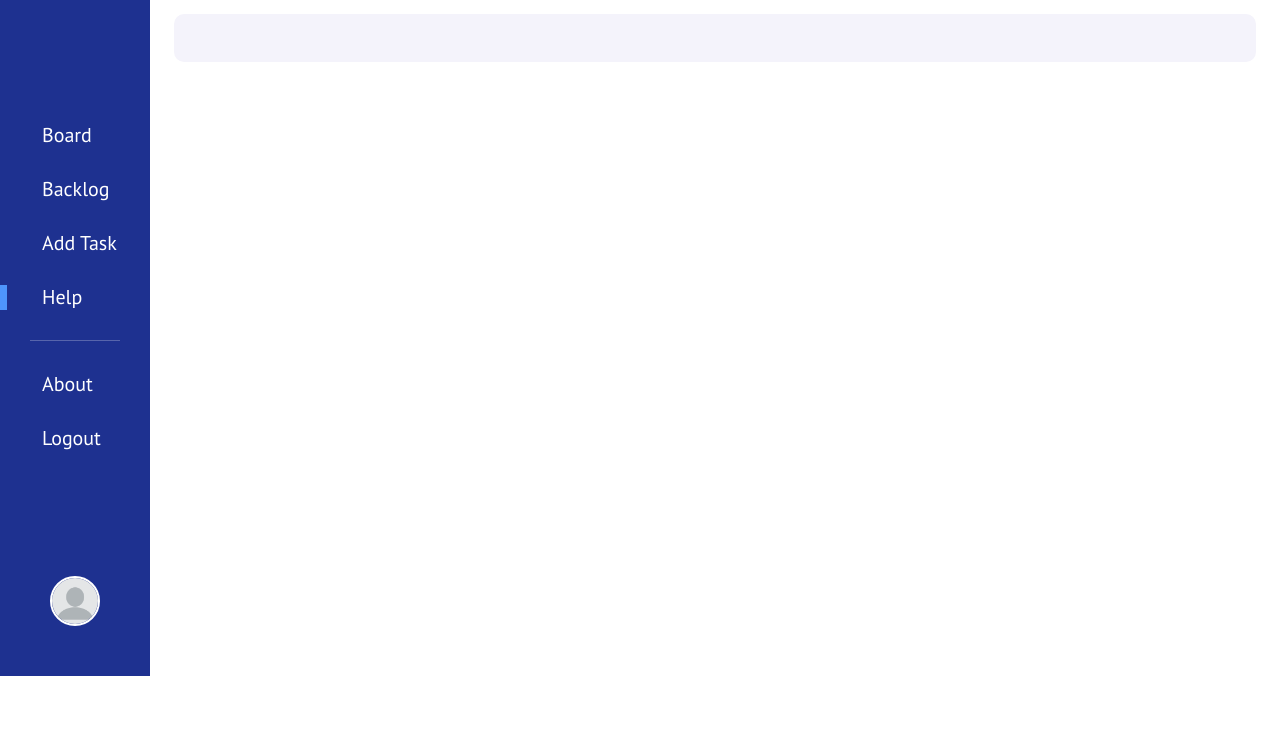
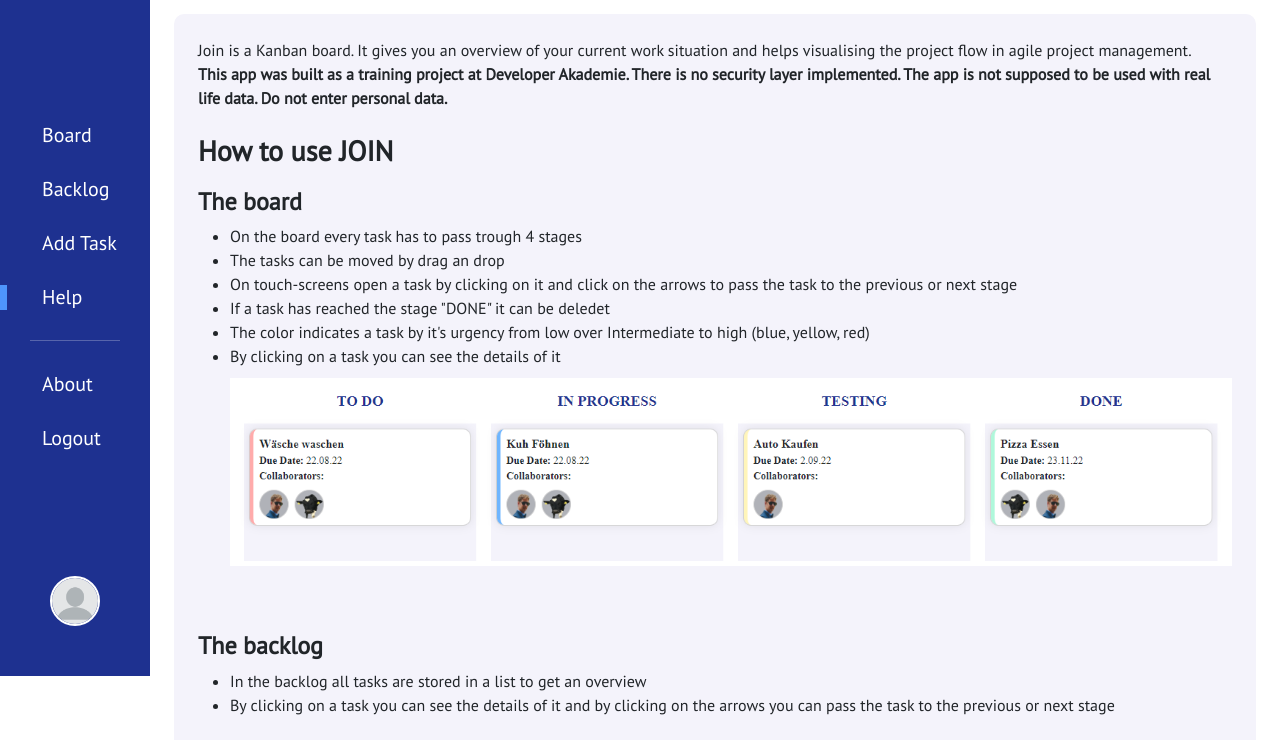
Before and after one commit to Th-Da/JOIN-2.0, a plain HTML site: page help.html in a window 1280 px wide. Shown: the part 124-864 px from the top of the page. Before the commit the page ends 800 px from the top, so only its background shows below. Drawn offline with nearby package versions, Linux system fonts and the light colour scheme; files whose address does not match are found by name.

Commit message:
help site

```diff
--- a/help.html
+++ b/help.html
@@ -26,8 +26,42 @@
             </div>
 
             <div class='impressum'>
+                <div class="note">
+                    <span>Join is a Kanban board. It gives you an overview of your current work situation and helps
+                        visualising the project flow in agile project management.</span> <br>
 
-
+                    <span><strong>This app was built as a training project at Developer Akademie. There is no security
+                            layer
+                            implemented. The app is not supposed to be used with real life data. Do not enter personal
+                            data.</strong>
+                    </span>
+                </div>
+                <h3>How to use JOIN</h3>
+                <h4>The board</h4>
+                <ul>
+                    <li>On the board every task has to pass trough 4 stages</li>
+                    <li>The tasks can be moved by drag an drop</li>
+                    <li>On touch-screens open a task by clicking on it and click on the arrows to pass the task to the
+                        previous or next stage</li>
+                    <li>If a task has reached the stage "DONE" it can be deledet</li>
+                    <li>The color indicates a task by it's urgency from low over Intermediate to high (blue, yellow,
+                        red)</li>
+                    <li>By clicking on a task you can see the details of it</li>
+                    <img src="img/htu_board.PNG" alt="" class="help-img">
+                </ul>
+                <h4>The backlog</h4>
+                <ul>
+                    <li>In the backlog all tasks are stored in a list to get an overview</li>
+                    <li>By clicking on a task you can see the details of it and by clicking on the arrows you can pass
+                        the task to the previous or next stage</li>
+                </ul>
+                <img src="img/htu_backlog.PNG" alt="" class="help-img">
+                <h4>Add a task</h4>
+                <ul>
+                    <li>Fill the form and choose the urgency and by whoom the task should be processed</li>
+                    <li>Click on "CREATE TASK" to confirm and create a new task</li>
+                </ul>
+                <img src="img/htu_addtask.PNG" alt="" class="help-img">
             </div>
         </div>
 
--- a/styles/about_help.css
+++ b/styles/about_help.css
@@ -1,3 +1,12 @@
+h3 {
+    font-weight: 600 !important;
+    margin-bottom: 20px !important;
+}
+
+h4 {
+    font-weight: 600 !important;
+}
+
 .about-help-container {
     margin-left: 150px;
     width: 100%;
@@ -10,6 +19,16 @@
     padding: 24px;
 }
 
+.note {
+    margin-bottom: 24px;
+}
+
+.help-img {
+    width: 100%;
+    border: solid 5px white;
+    margin: 10px 0 50px 0;
+}
+
 @media(max-width: 1000px) {
 
     .about-help-container {
@@ -17,3 +36,9 @@
         margin-top: 50px;
     }
 }
+
+@media(max-width: 800px) {
+    .help-img {
+        display: none;
+    }
+}
```
Also changed, not shown: about.html (+8 -9 lines), img/htu_addtask.PNG (added), img/htu_backlog.PNG (added), img/htu_board.PNG (added).
